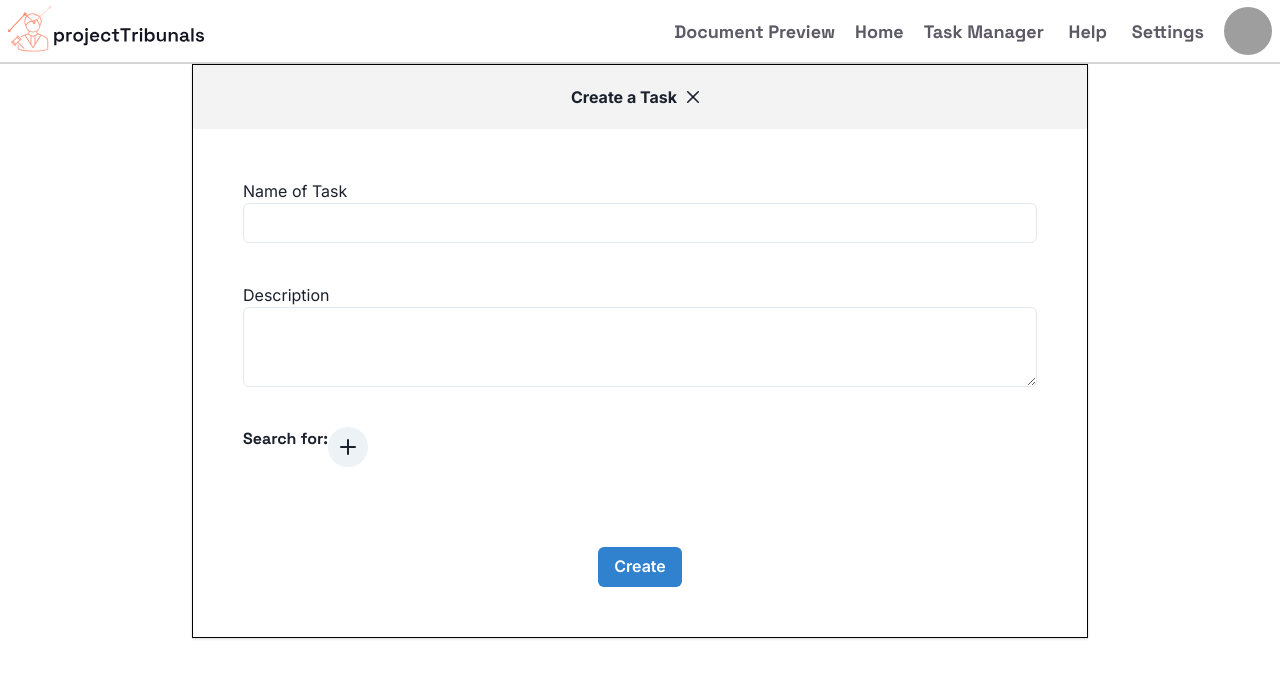
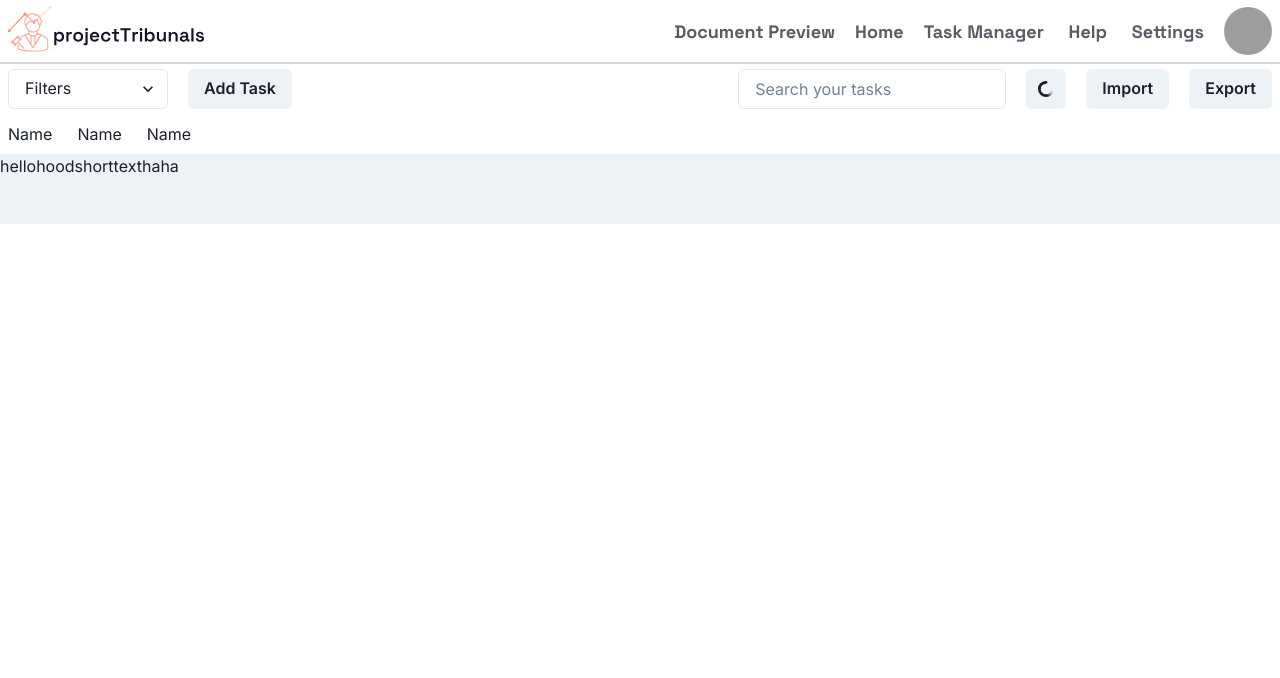
Before and after one commit to MATTonash/project-tribunals, a React (Vite) app: page /task-manager in a window 1280 px wide. Shown: the top 678 px of the page. Built offline with nearby package versions, Linux system fonts and the light colour scheme; grey boxes are pictures that could not be loaded.

Commit message:
added taskmanager header

```diff
--- a/src/components/taskform/TaskCreationForm.tsx
+++ b/src/components/taskform/TaskCreationForm.tsx
@@ -37,10 +37,13 @@ const TaskCreationForm = ( ) => {
       <Box
       p = {'50'}>
       <Flex flexDirection={'column'} gap={'10'}>
+
         <ShortTextInput label = 'Name of Task' name = "hi"></ShortTextInput>
         <LongTextInput label = 'Description'></LongTextInput>
         <TaskInputSelect task = {tasks}></TaskInputSelect>
+
         <Spacer/>
+
         <Flex alignItems={"center"} justifyContent={"center"}>
           <Button colorScheme='blue'>Create</Button>
         </Flex>
--- a/src/components/taskmanager/TaskManagerComponent.tsx
+++ b/src/components/taskmanager/TaskManagerComponent.tsx
@@ -1,7 +1,32 @@
+import { Flex } from "@chakra-ui/layout";
+import { EntryType } from "../../lib/TaskEntry";
 
-const TaskManagerComponent = () => {
+interface Props {
+  name: string;
+  author: string;
+  type: string;
+  //change to entry type?
+  description: string;
+  autocomplete: boolean;
+  autovalidation: boolean;
+  id: string;
+
+}
+
+const TaskManagerComponent = (props : Props) => {
   return (
-    <div>TaskManager</div>
+    <Flex
+      bg={'gray.100'}
+      height={'70'}
+      w = {'full'}
+    >
+      <h1>
+      {props.name}
+      {props.author}
+      {props.type}
+      {props.description}
+      </h1>
+    </Flex>
   )
 }
 
--- /dev/null
+++ b/src/components/taskmanager/TaskManagerHeader.tsx
@@ -0,0 +1,53 @@
+import { Flex } from "@chakra-ui/layout"
+import { Select } from "@chakra-ui/select"
+import { Button, ButtonGroup } from '@chakra-ui/react'
+import { Input } from '@chakra-ui/react'
+import { Spacer } from "@chakra-ui/layout"
+import { IconButton } from '@chakra-ui/react'
+import { SpinnerIcon } from '@chakra-ui/icons'
+import { Divider } from '@chakra-ui/react'
+import TaskCreationForm from "../taskform/TaskCreationForm"
+
+const TaskManagerHeader = () => {
+
+
+  return (
+    <Flex flexDirection={"column"}>
+        <Flex
+            height={'50'}
+            alignItems={'center'}
+            flexDirection={'row'}
+            gap={'5'}
+            p={'2'}
+        >
+            <Select
+                placeholder='Filters'
+                w={'40'}
+            >
+                <option value='option1'>Option 1</option>
+                <option value='option2'>Option 2</option>
+                <option value='option3'>Option 3</option>
+            </Select>
+            <Button> Add Task</Button>
+            <Spacer/>
+            <Input placeholder={'Search your tasks'} w={'300'}/>
+            <IconButton aria-label = 'Reload Page' icon={<SpinnerIcon />} />
+            <Button>Import</Button>
+            <Button>Export</Button>
+        </Flex>
+        <Flex
+            flexDirection={'row'}
+            p={'2'}
+            gap={'3'}
+        >
+            <h1>Name</h1>
+            <Divider orientation="vertical" borderColor="blackAlpha"/>
+            <h1>Name</h1>
+            <Divider orientation="vertical" borderColor="black" />
+            <h1>Name</h1>
+        </Flex>
+    </Flex>
+  )
+}
+
+export default TaskManagerHeader;
--- a/src/pages/TaskManager.tsx
+++ b/src/pages/TaskManager.tsx
@@ -1,8 +1,33 @@
+import ShortTextInput from "../components/inputs/ShortTextInput";
 import TaskCreationForm from "../components/taskform/TaskCreationForm";
 import TaskInputSelect from "../components/taskform/TaskInputSelect";
+import TaskManagerComponent from "../components/taskmanager/TaskManagerComponent";
+import TaskManagerHeader from "../components/taskmanager/TaskManagerHeader";
+import { EntryType } from "../lib/TaskEntry";
+import { Flex } from "@chakra-ui/layout";
+
+
+
 
 const TaskManager = () => {
-  return <div><TaskCreationForm></TaskCreationForm></div>;
+
+
+  return (
+    <Flex flexDirection={"column"}>
+      <TaskManagerHeader></TaskManagerHeader>
+      <TaskManagerComponent
+      name ='hello'
+      author= 'hood'
+      type = 'shorttext'
+      description= "haha"
+      autocomplete = {true}
+      autovalidation = {true}
+      id = '122343'
+      />
+    </Flex>
+
+
+  )
 };
 
 export default TaskManager;
```
